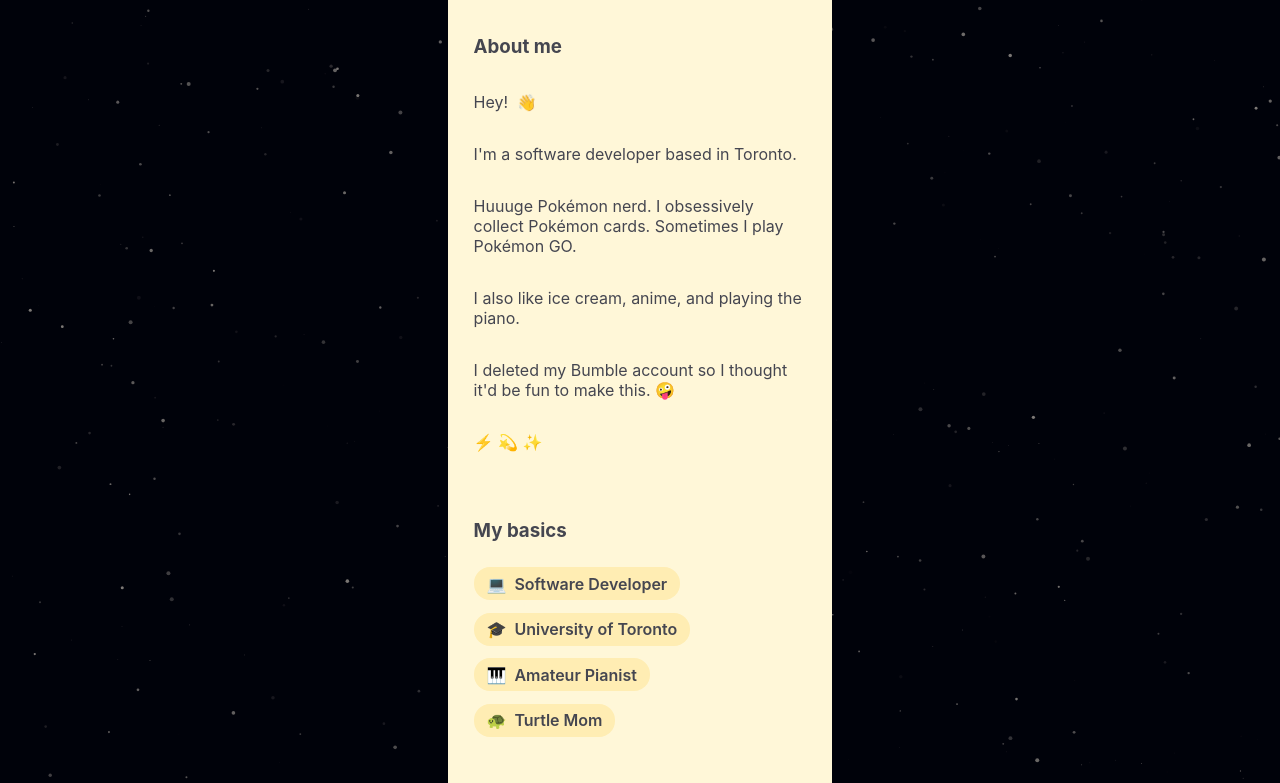
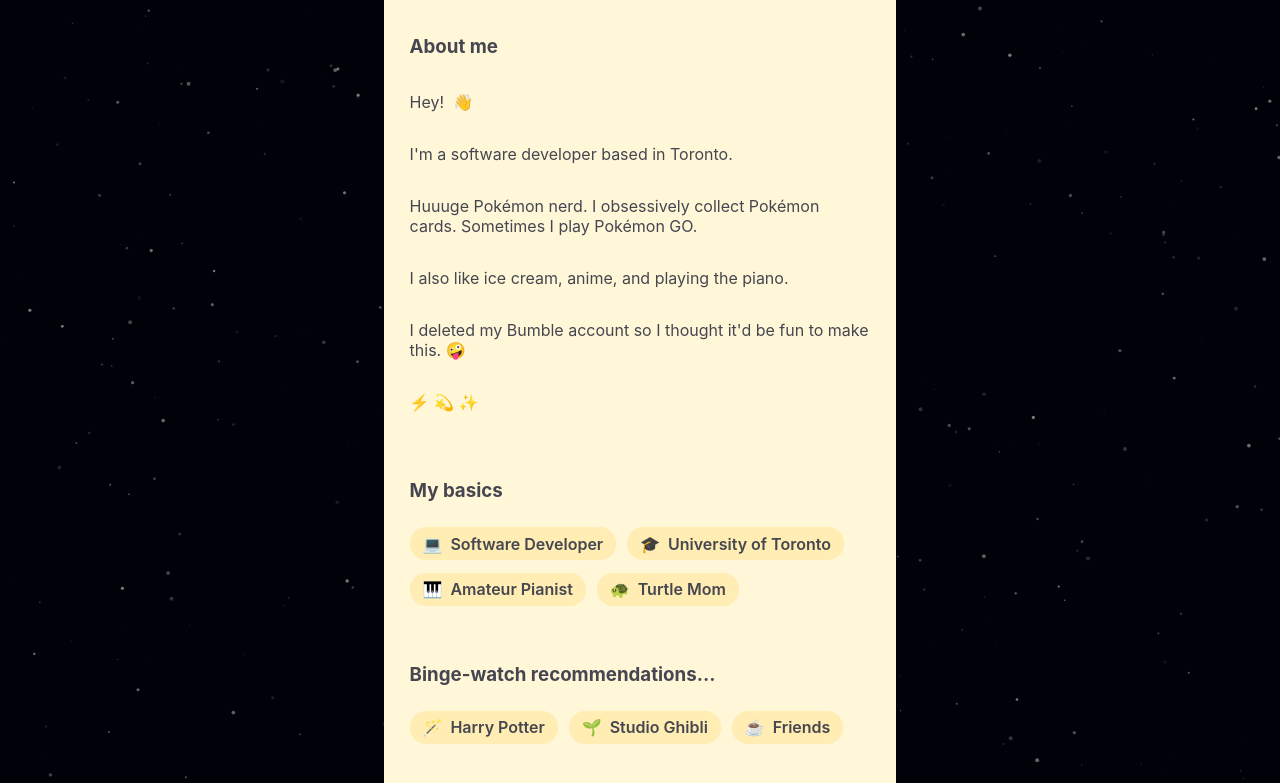
Before and after one commit to karenkwok/karenkwok.github.io, a React (Create React App) app: page /bumble in a window 1280 px wide. Shown: the top 783 px of the page. Built offline with nearby package versions, Linux system fonts and the light colour scheme.

Commit message:
adjusted bumble width

```diff
--- a/src/components/Bumble/Bumble.scss
+++ b/src/components/Bumble/Bumble.scss
@@ -1,9 +1,9 @@
 #bumble {
-  margin-left: 25vw;
-  margin-right: 25vw;
+  margin-left: 20vw;
+  margin-right: 20vw;
   display: flex;
   flex-direction: column;
-  width: 30vw;
+  width: 40vw;
 
   // https://codepen.io/jakejarvis/pen/pBZWZw
   .wave {
```
